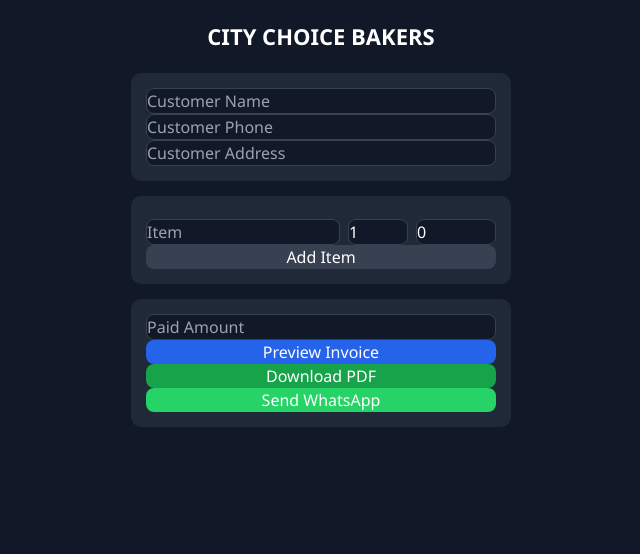
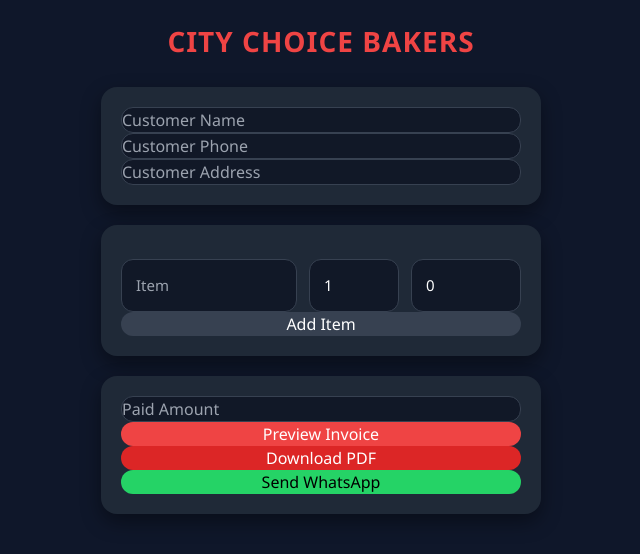
Before and after one commit to aamirnisarsheikh786-creator/ccb.invoice, a plain HTML site: page index.html in a window 1280 px wide. Shown: the whole page, without its empty margins (319-959 px from the left). Drawn offline with nearby package versions, Linux system fonts and the light colour scheme.

Commit message:
Update style.css

```diff
--- a/style.css
+++ b/style.css
@@ -1,67 +1,124 @@
 body{
-background:#111827;
-font-family:Segoe UI;
+background:#0f172a;
+font-family:Segoe UI, Arial, sans-serif;
 color:white;
+margin:0;
 }
 
+/* app container */
+
 #app{
-max-width:420px;
+max-width:480px;
 margin:auto;
 padding:20px;
 }
 
+/* header */
+
 .header{
 text-align:center;
-font-size:22px;
-font-weight:bold;
-margin-bottom:20px;
+font-size:28px;
+font-weight:700;
+margin-bottom:25px;
+color:#ef4444;
+letter-spacing:1px;
 }
+
+/* card layout */
 
 .card{
 background:#1f2937;
-padding:15px;
-border-radius:10px;
-margin-bottom:15px;
+padding:20px;
+border-radius:16px;
+margin-bottom:20px;
+box-shadow:0 8px 20px rgba(0,0,0,0.4);
 }
+
+/* inputs */
 
 input{
 width:100%;
-padding:12px;
-margin-top:8px;
+padding:16px;
+margin-top:12px;
 background:#111827;
 border:1px solid #374151;
-border-radius:8px;
+border-radius:12px;
 color:white;
+font-size:16px;
+outline:none;
+transition:0.2s;
 }
+
+input:focus{
+border-color:#ef4444;
+box-shadow:0 0 0 2px rgba(239,68,68,0.2);
+}
+
+/* buttons */
 
 button{
 width:100%;
-padding:12px;
-margin-top:10px;
-border-radius:8px;
-font-weight:bold;
+padding:16px;
+margin-top:14px;
+border-radius:12px;
+font-weight:600;
+font-size:16px;
+border:none;
 cursor:pointer;
+transition:0.2s;
 }
+
+/* buttons colors */
 
 .btn-add{
 background:#374151;
 }
 
 .btn-preview{
-background:#2563eb;
+background:#ef4444;
 }
 
 .btn-download{
-background:#16a34a;
+background:#dc2626;
 }
 
 .btn-whatsapp{
 background:#25D366;
+color:black;
 }
+
+/* hover effect */
+
+button:hover{
+transform:scale(1.03);
+}
+
+/* item rows */
 
 .item-row{
 display:grid;
-grid-template-columns:1fr 60px 80px;
-gap:8px;
-margin-top:8px;
+grid-template-columns:1fr 90px 110px;
+gap:12px;
+margin-top:14px;
 }
+
+/* item inputs bigger */
+
+.item-row input{
+padding:14px;
+font-size:15px;
+}
+
+/* mobile spacing */
+
+@media(max-width:480px){
+
+#app{
+padding:18px;
+}
+
+.header{
+font-size:24px;
+}
+
+}
```
